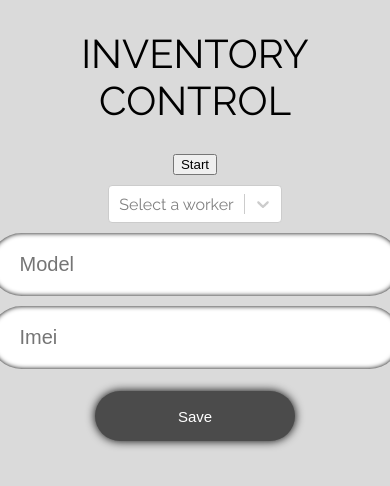
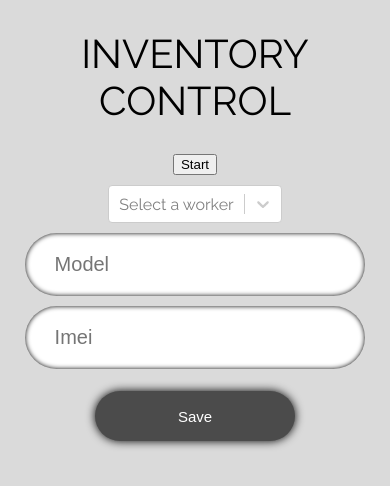
Before and after one commit to NicolasVidalDuque/ai_consulting_inventory, a React (Vite) app: page / in a window 390 px wide. Shown: the top 486 px of the page. Built offline with nearby package versions, Linux system fonts and the light colour scheme.

Commit message:
Default to enviroment camera as default. Changed display width for inputs for mobile.

```diff
--- a/src/components/CustomWebcam.tsx
+++ b/src/components/CustomWebcam.tsx
@@ -15,7 +15,7 @@ export const CustomWebcam: React.FC = () => {
   const [videoConstraints, setVideoConstraints] = useState<VideoConstraints>({
     width: 320,
     height: 240,
-    facingMode: "user",
+    facingMode: { exact: "environment" },
     aspectRatio: 4/3
   });
   const webcamRef = useRef<Webcam>(null);
--- a/src/styles.css
+++ b/src/styles.css
@@ -11,7 +11,7 @@
 
 .input_box {
     /* Input box styling */
-    width: 100%;
+    width: 80%;
     border-radius: 50px;
     padding: 20px 30px;
     font-size: 20px;
```
